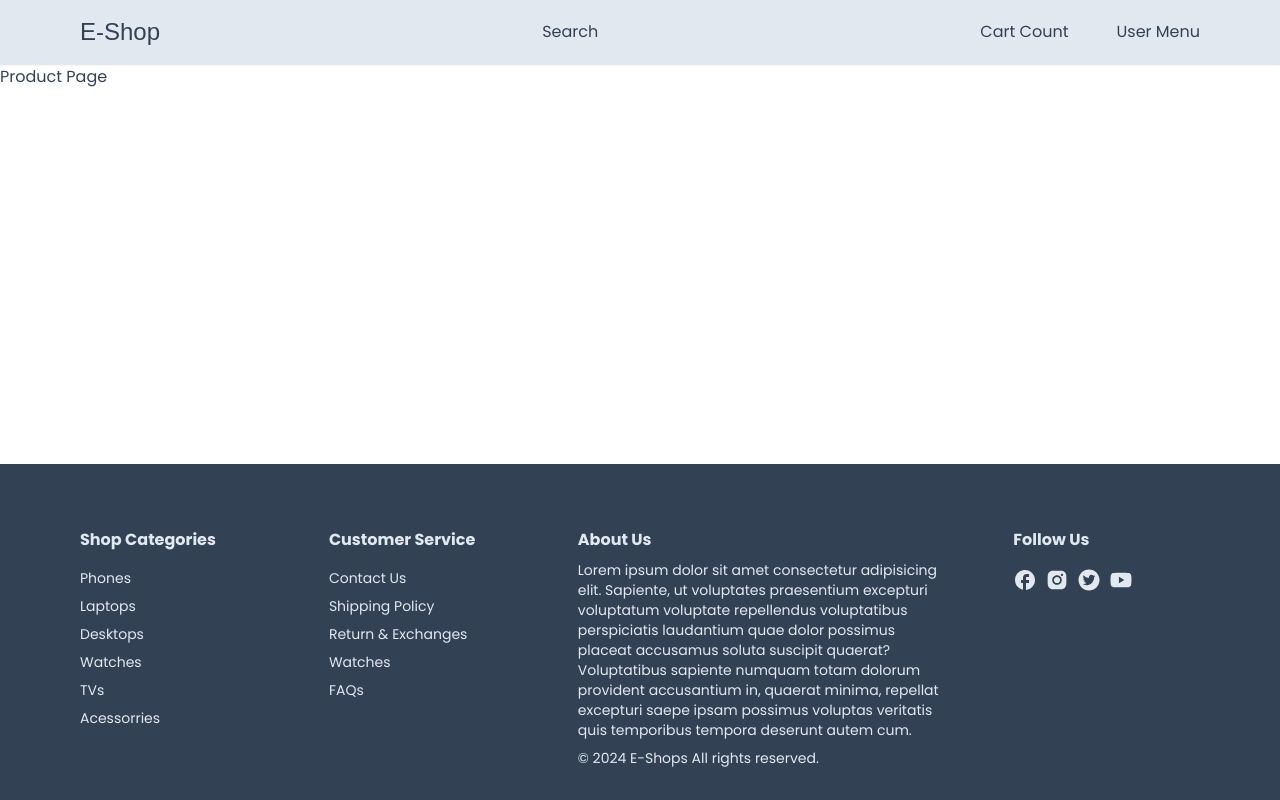
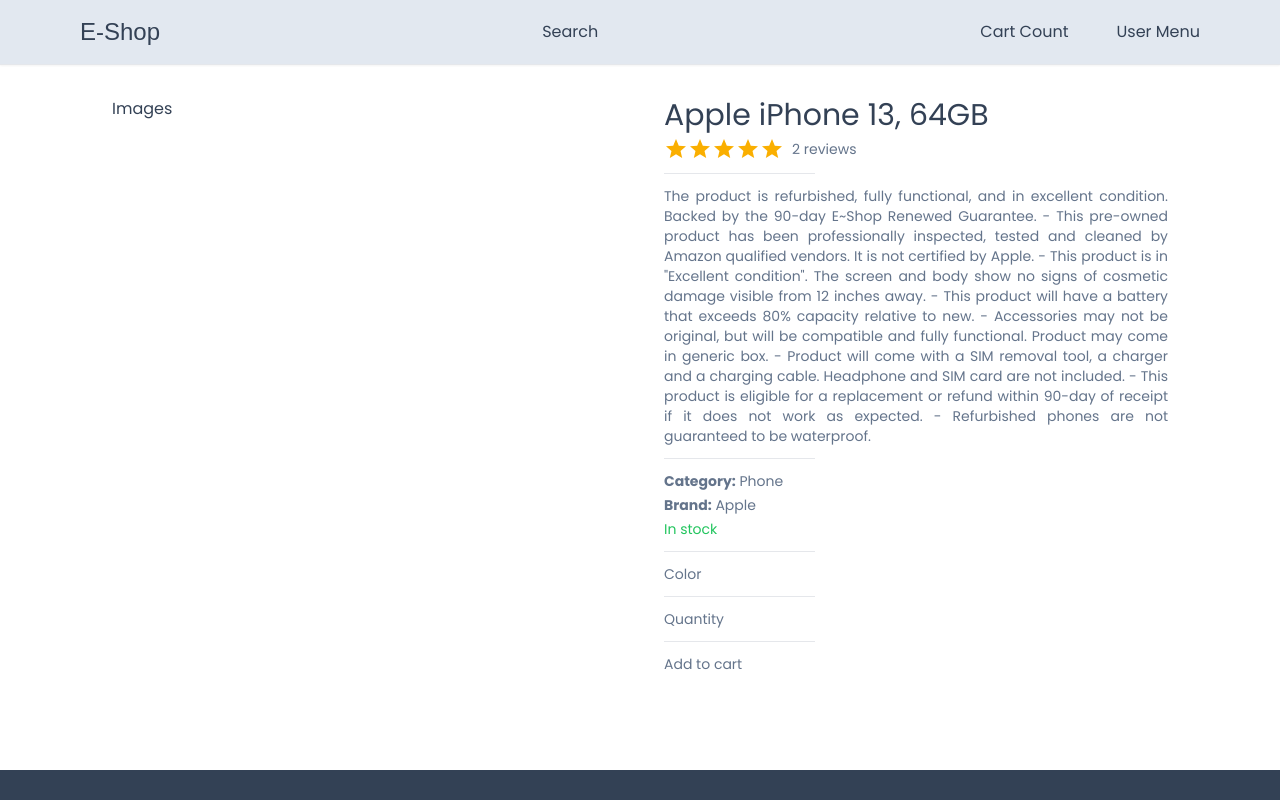
Before and after one commit to SouravMahmud32/e-shop, a Next.js app: page /product/1 in a window 1280 px wide. Shown: the top 800 px of the page. Built offline with nearby package versions, Linux system fonts and the light colour scheme; a web font is replaced by a local one.

Commit message:
product details page added

```diff
--- /dev/null
+++ b/app/product/[productId]/ProductDetails.tsx
@@ -0,0 +1,48 @@
+'use client';
+
+import { Rating } from "@mui/material";
+
+interface ProductDetailsProps{
+    product: any;
+}
+
+const Horizontal = () =>{
+    return <hr className="w-[30%] my-2" />
+}
+
+const ProductDetails: React.FC<ProductDetailsProps> = ({product}) => {
+    const productRating = product.reviews.reduce((acc: number, item: any) =>
+        item.rating + acc, 0) / product.reviews.length
+    return (
+        <div className="grid grid-cols-1 md:grid-cols-2 gap-12">
+            <div>Images</div>
+            <div className="flex flex-col gap-1 text-slate-500 text-sm">
+                <h2 className="text-3xl font-medium text-slate-700">{product.name}</h2>
+                <div className="flex items-center gap-2">
+                    <Rating value={productRating} readOnly></Rating>
+                    <div>{product.reviews.length} reviews</div>
+                </div>
+                <Horizontal></Horizontal>
+                <div className="text-justify">{product.description}</div>
+                <Horizontal></Horizontal>
+                <div>
+                    <span className=" font-semibold">Category:</span> {product.category}
+                </div>
+                <div>
+                    <span className=" font-semibold">Brand:</span> {product.brand}
+                </div>
+                <div className={product.inStock ? 'text-green-500' : 'text-red-500'}>
+                    {product.inStock ? 'In stock' : 'Out of stock'}
+                </div>
+                <Horizontal></Horizontal>
+                <div>Color</div>
+                <Horizontal></Horizontal>
+                <div>Quantity</div>
+                <Horizontal></Horizontal>
+                <div>Add to cart</div>
+            </div>
+        </div>
+     );
+}
+
+export default ProductDetails;
--- a/app/product/[productId]/page.tsx
+++ b/app/product/[productId]/page.tsx
@@ -1,3 +1,7 @@
+import Container from "@/app/components/Container";
+import ProductDetails from "./ProductDetails";
+import { product } from "@/utils/product";
+
 interface IParams {
     productId?: string
 }
@@ -6,8 +10,10 @@ const Product = ({params} : {params: IParams}) => {
     console.log('params', params);
 
     return (
-        <div>
-            <h2>Product Page</h2>
+        <div className="p-8">
+            <Container>
+                <ProductDetails product={product}></ProductDetails>
+            </Container>
         </div>
      );
 }
--- /dev/null
+++ b/utils/product.ts
@@ -0,0 +1,73 @@
+export const product = {
+    id: "648437b38c44d52b9542e340",
+    name: "Apple iPhone 13, 64GB",
+    description:
+      'The product is refurbished, fully functional, and in excellent condition. Backed by the 90-day E~Shop Renewed Guarantee.\n- This pre-owned product has been professionally inspected, tested and cleaned by Amazon qualified vendors. It is not certified by Apple.\n- This product is in "Excellent condition". The screen and body show no signs of cosmetic damage visible from 12 inches away.\n- This product will have a battery that exceeds 80% capacity relative to new.\n- Accessories may not be original, but will be compatible and fully functional. Product may come in generic box.\n- Product will come with a SIM removal tool, a charger and a charging cable. Headphone and SIM card are not included.\n- This product is eligible for a replacement or refund within 90-day of receipt if it does not work as expected.\n- Refurbished phones are not guaranteed to be waterproof.',
+    price: 40,
+    brand: "Apple",
+    category: "Phone",
+    inStock: true,
+    images: [
+      {
+        color: "Black",
+        colorCode: "#000000",
+        image:
+          "https://m.media-amazon.com/images/I/61g+McQpg7L._AC_SX679_.jpg",
+      },
+      {
+        color: "Blue",
+        colorCode: " #0000FF",
+        image:
+          "https://m.media-amazon.com/images/I/713Om9vCHUL._AC_SX679_.jpg",
+      },
+      {
+        color: "Red",
+        colorCode: "#FF0000",
+        image:
+          "https://m.media-amazon.com/images/I/61thdjmfHcL.__AC_SX300_SY300_QL70_FMwebp_.jpg",
+      },
+    ],
+    reviews: [
+      {
+        id: "6499b4887402b0efd394d8f3",
+        userId: "6499b184b0e9a8c8709821d3",
+        productId: "648437b38c44d52b9542e340",
+        rating: 4,
+        comment:
+          "good enough. I like the camera and casing. the delivery was fast too.",
+        createdDate: "2023-06-26T15:53:44.483Z",
+        user: {
+          id: "6499b184b0e9a8c8709821d3",
+          name: "Chaoo",
+          email: "example1@gmail.com",
+          emailVerified: null,
+          image:
+            "https://lh3.googleusercontent.com/a/AAcHTtcuRLwWi1vPKaQOcJlUurlhRAIIq2LgYccE8p32=s96-c",
+          hashedPassword: null,
+          createdAt: "2023-06-26T15:40:52.558Z",
+          updatedAt: "2023-06-26T15:40:52.558Z",
+          role: "USER",
+        },
+      },
+      {
+        id: "6499a110efe4e4de451c7edc",
+        userId: "6475af156bad4917456e6e1e",
+        productId: "648437b38c44d52b9542e340",
+        rating: 5,
+        comment: "I really liked it!!",
+        createdDate: "2023-06-26T14:30:40.998Z",
+        user: {
+          id: "6475af156bad4917456e6e1e",
+          name: "Charles",
+          email: "example@gmail.com",
+          emailVerified: null,
+          image:
+            "https://lh3.googleusercontent.com/a/AAcHTteOiCtILLBWiAoolIW9PJH-r5825pBDl824_8LD=s96-c",
+          hashedPassword: null,
+          createdAt: "2023-05-30T08:08:53.979Z",
+          updatedAt: "2023-05-30T08:08:53.979Z",
+          role: "ADMIN",
+        },
+      },
+    ],
+  }
```
